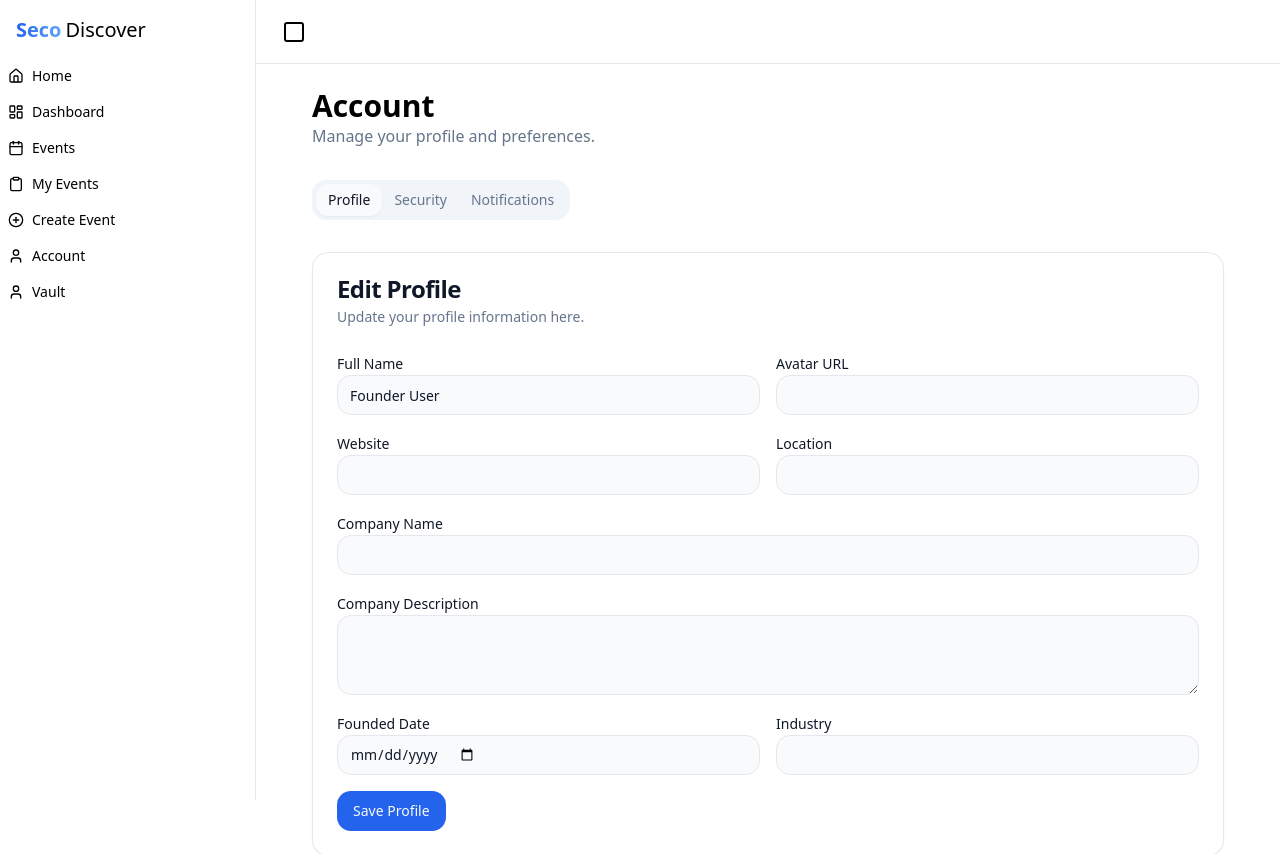
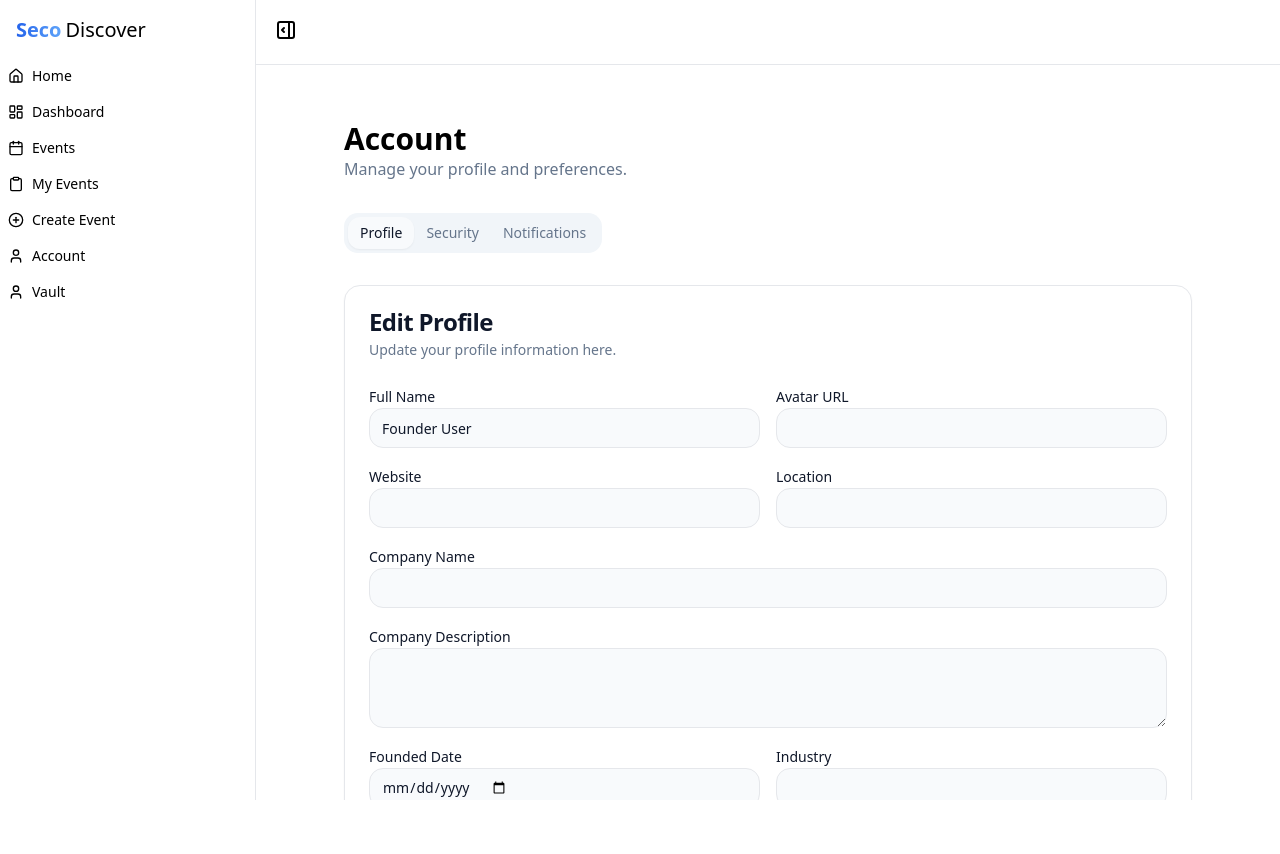
Before and after one commit to sdcodes3/SECO-Frontend, a React (Vite) app: page /profile in a window 1280 px wide. Shown: the top 854 px of the page. After the commit the page ends 800 px from the top, so only its background shows below. Built offline with nearby package versions, Linux system fonts and the light colour scheme; no server answers.

Commit message:
fix: sidebar toggle

```diff
--- a/src/Layout.tsx
+++ b/src/Layout.tsx
@@ -1,14 +1,29 @@
+import { useState } from "react";
 import Sidebar from "./components/Sidebar";
 
 const Layout = ({ children }: { children: React.ReactNode }) => {
+  const [isSidebarOpen, setIsSidebarOpen] = useState(true);
+
   return (
-    <div className="flex">
+    <div className="flex h-screen">
+      {/* Sidebar */}
+      <div
+        className={`transition-all duration-300 ${
+          isSidebarOpen ? "w-64 opacity-100" : "w-0 opacity-0"
+        } overflow-hidden`}
+      >
+        <div className={`${isSidebarOpen ? "block" : "hidden"}`}>
           <Sidebar />
-      <main className="flex-1">
-        <div className="h-16 border-b px-6 flex items-center justify-between">
-          <div className="flex items-center gap-2">
+        </div>
+      </div>
+
+      {/* Main Content */}
+      <div className="flex-1 flex flex-col">
+        {/* Header with Toggle Button */}
+        <header className="bg-white border-b p-4">
           <button
-              className="inline-flex items-center justify-center gap-2 whitespace-nowrap rounded-md text-sm font-medium ring-offset-background transition-colors focus-visible:outline-none focus-visible:ring-2 focus-visible:ring-ring focus-visible:ring-offset-2 disabled:pointer-events-none disabled:opacity-50 hover:bg-accent hover:text-accent-foreground h-7 w-7"
+            onClick={() => setIsSidebarOpen(!isSidebarOpen)}
+            className="inline-flex items-center justify-center gap-2 whitespace-nowrap rounded-md text-sm font-medium ring-offset-background transition-colors focus-visible:outline-none focus-visible:ring-2 focus-visible:ring-ring focus-visible:ring-offset-2 hover:bg-accent hover:text-accent-foreground h-7 w-7"
             data-sidebar="trigger"
           >
             <svg
@@ -21,16 +36,23 @@ const Layout = ({ children }: { children: React.ReactNode }) => {
               strokeWidth="2"
               strokeLinecap="round"
               strokeLinejoin="round"
-                className="lucide lucide-panel-left"
+              className={`icon icon-tabler icons-tabler-outline icon-tabler-layout-sidebar-left-expand transition-transform duration-300 ${
+                isSidebarOpen ? "rotate-180" : ""
+              }`}
             >
-                <rect width="18" height="18" x="3" y="3" rx="2"></rect>
+              <path stroke="none" d="M0 0h24v24H0z" fill="none" />
+              <path d="M4 4m0 2a2 2 0 0 1 2 -2h12a2 2 0 0 1 2 2v12a2 2 0 0 1 -2 2h-12a2 2 0 0 1 -2 -2z" />
+              <path d="M9 4v16" />
+              <path d="M14 10l2 2l-2 2" />
             </svg>
           </button>
+        </header>
+
+        {/* Main Content Area */}
+        <main className="flex-1 p-8 overflow-auto">{children}</main>
       </div>
-        </div>
-        {children}
-      </main>
     </div>
   );
 };
+
 export default Layout;
--- a/src/pages/Account.tsx
+++ b/src/pages/Account.tsx
@@ -1,4 +1,3 @@
-import Sidebar from "../components/Sidebar";
 import { useState } from "react";
 
 const Account = () => {
```
Lines whose indentation alone changed are shown as unchanged.
